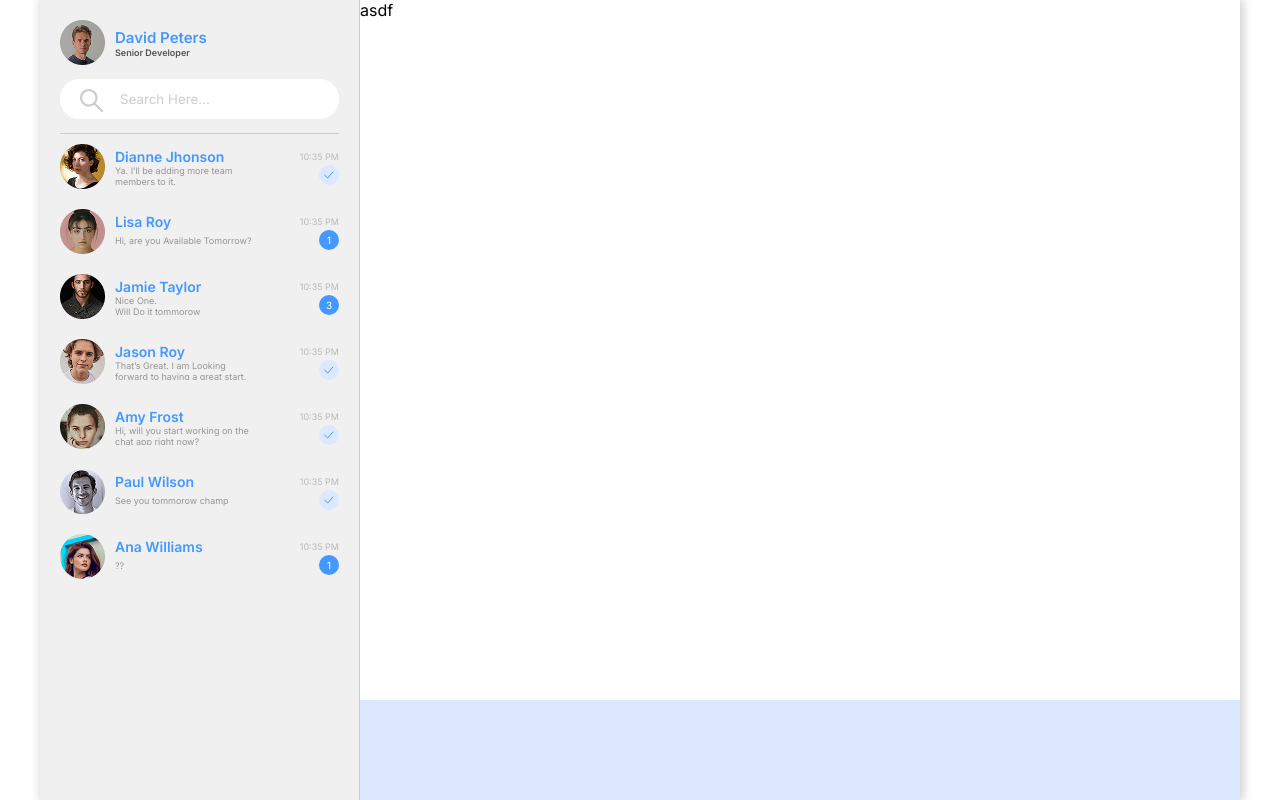
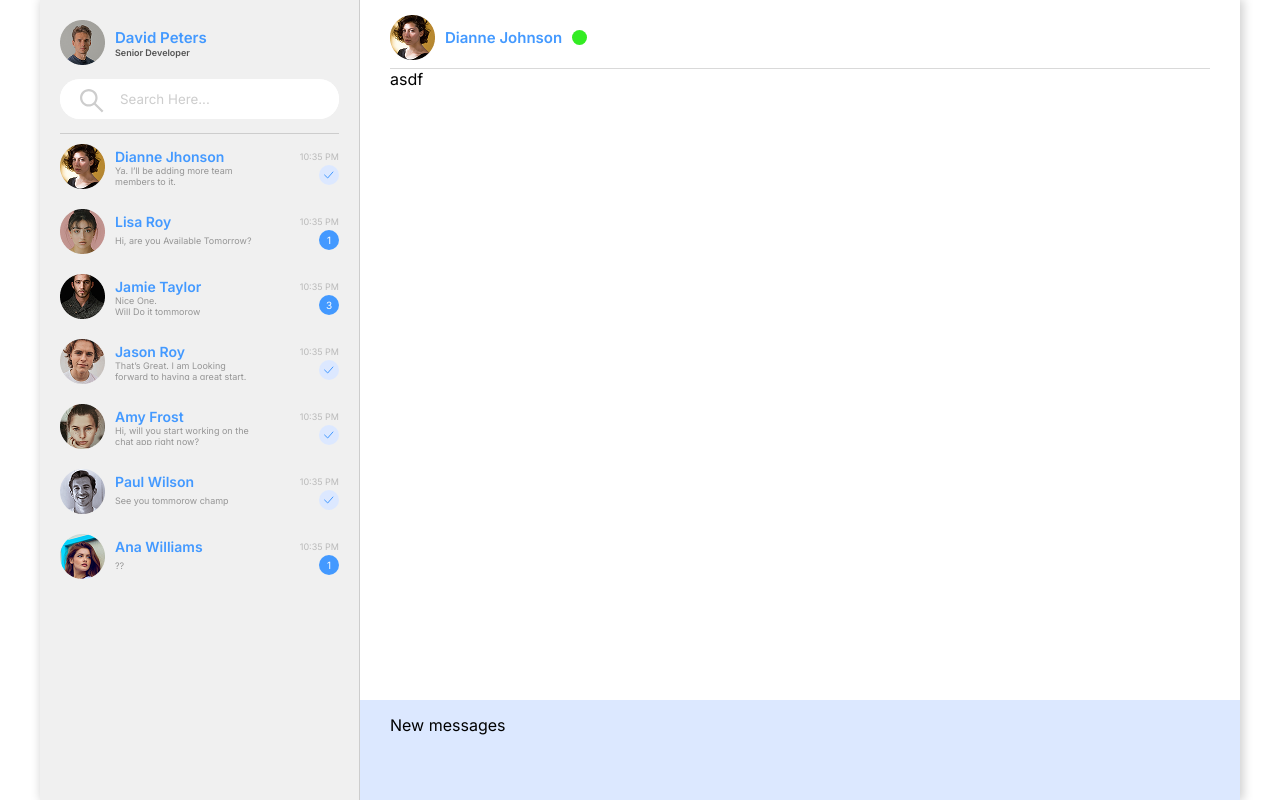
Before and after one commit to jurako/chat-app, a React app: page / in a window 1280 px wide. Built offline with nearby package versions, Linux system fonts and the light colour scheme; the HTML template or start-up script is replaced by a standard one.

Commit message:
render selected conversation with participant

```diff
--- a/src/App.jsx
+++ b/src/App.jsx
@@ -5,12 +5,17 @@ import SearchIcon from './assets/icons/search-icon.svg?react';
 
 import Converation from './components/Converation/Converation'
 import Profile from './components/Profile/Profile'
+import Participant from './components/Participant/Participant'
 import Input from './components/shared/Input/Input'
 import './App.css'
 
 function App() {
   const [converations, setConverations] = useState(initialConverations);
-  // const [current]
+  const [selectedConveration, setSelectedConveration] = useState(initialConverations[0]);
+
+  //temporary constant to hold participants' name
+  //in reality, the conversations array will contain array with participants, from which the data will be pulled
+  const participantName = 'Dianne Johnson';
 
   let converationItems = null;
   if(converations.length) {
@@ -36,10 +41,24 @@ function App() {
 
       </aside>
       <main>
-        {/* <span>Select a conversation</span> */}
-
-        <div className="chat">asdf</div>
-        <div className="new-message"></div>
+        {selectedConveration ?
+        (
+          <>
+            <div className="chat main-content-padding">
+              <Participant
+                avatarUrl={selectedConveration.avatarUrl}
+                name={participantName}
+              />
+              <div className="messages">asdf</div>
+            </div>
+            <div className="new-message main-content-padding">
+              New messages
+            </div>
+          </>
+        ) :
+        (
+          <div>Select a conversation</div>
+        )}
       </main>
     </div>
   )
```
